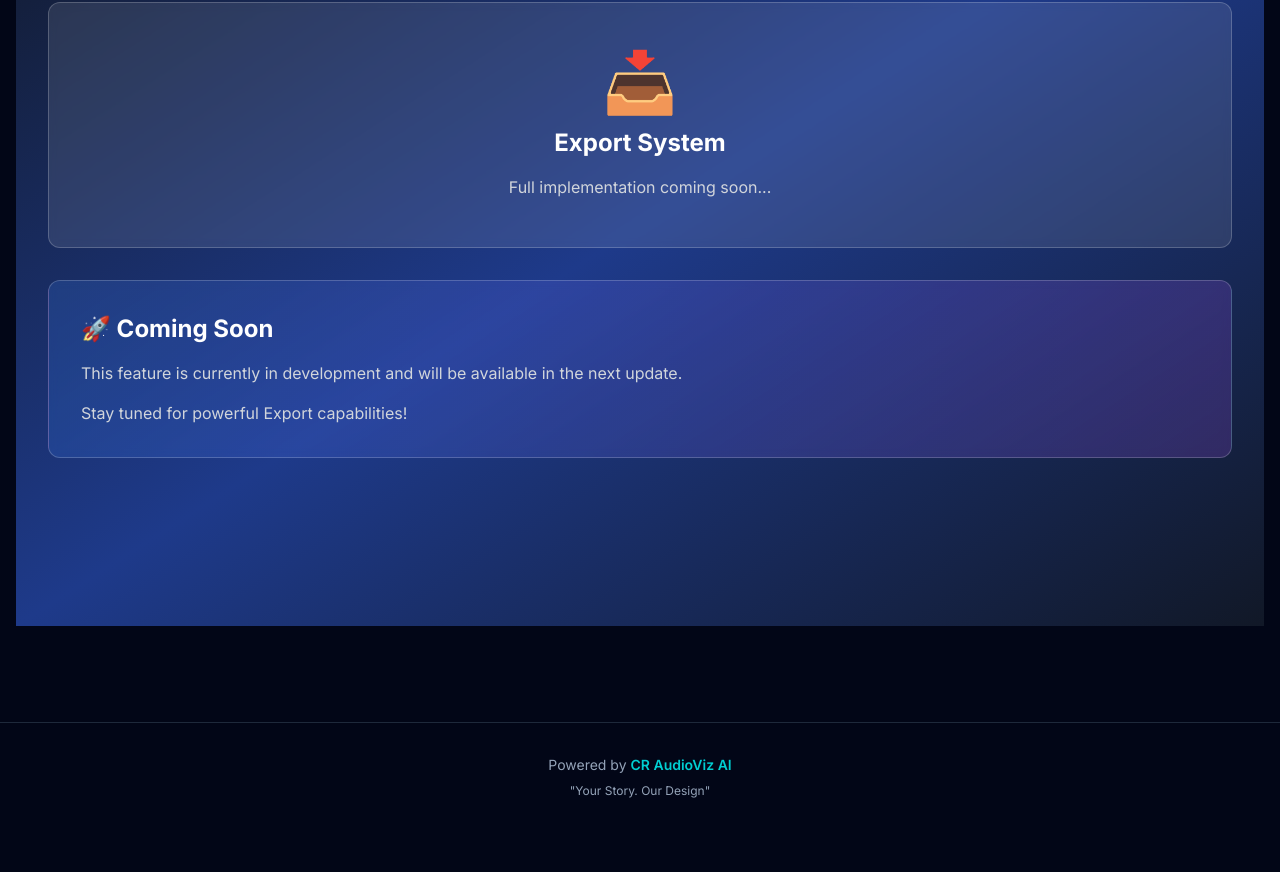
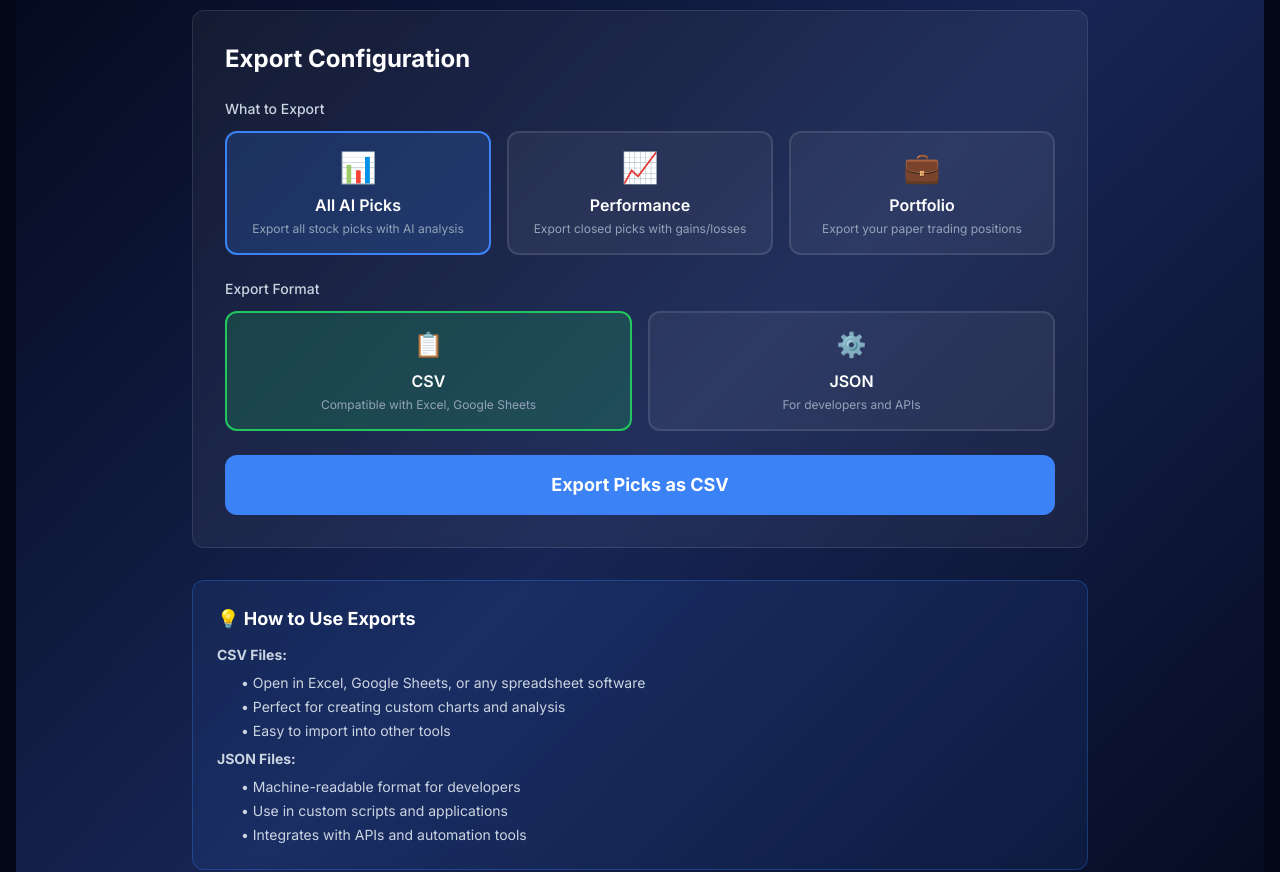
Before and after one commit to CR-AudioViz-AI/market-oracle-app, a Next.js app: page /export in a window 1280 px wide. Shown: the part 335-1207 px from the top of the page. Before the commit the page ends 1166 px from the top, so only its background shows below. Built offline with nearby package versions, Linux system fonts and the light colour scheme; no server answers.

Commit message:
Deploy: CSV/JSON export

```diff
--- a/app/export/page.tsx
+++ b/app/export/page.tsx
@@ -1,27 +1,277 @@
 'use client'
+
+import { useState, useEffect } from 'react'
+import { createClient } from '@supabase/supabase-js'
 import Link from 'next/link'
 
+const supabase = createClient(
+  process.env.NEXT_PUBLIC_SUPABASE_URL!,
+  process.env.NEXT_PUBLIC_SUPABASE_ANON_KEY!
+)
+
 export default function ExportPage() {
+  const [loading, setLoading] = useState(false)
+  const [exportType, setExportType] = useState<'picks' | 'performance' | 'portfolio'>('picks')
+  const [format, setFormat] = useState<'csv' | 'json'>('csv')
+
+  async function exportData() {
+    setLoading(true)
+
+    try {
+      let data: any[] = []
+      let filename = ''
+
+      if (exportType === 'picks') {
+        const { data: picks } = await supabase
+          .from('stock_picks')
+          .select('*')
+          .order('pick_date', { ascending: false })
+
+        data = picks || []
+        filename = `market-oracle-picks-${new Date().toISOString().split('T')[0]}`
+
+      } else if (exportType === 'performance') {
+        const { data: picks } = await supabase
+          .from('stock_picks')
+          .select('*')
+          .eq('status', 'CLOSED')
+
+        // Calculate performance metrics
+        data = (picks || []).map(pick => ({
+          symbol: pick.symbol,
+          ai_name: pick.ai_name,
+          entry_price: pick.entry_price,
+          exit_price: pick.exit_price,
+          gain_loss: pick.exit_price ? pick.exit_price - pick.entry_price : 0,
+          gain_loss_percent: pick.exit_price
+            ? ((pick.exit_price - pick.entry_price) / pick.entry_price) * 100
+            : 0,
+          pick_date: pick.pick_date,
+          exit_date: pick.exit_date,
+          confidence_score: pick.confidence_score
+        }))
+
+        filename = `market-oracle-performance-${new Date().toISOString().split('T')[0]}`
+
+      } else if (exportType === 'portfolio') {
+        const savedPortfolio = localStorage.getItem('paper_trading_portfolio')
+        if (savedPortfolio) {
+          const portfolio = JSON.parse(savedPortfolio)
+          data = portfolio.positions || []
+          filename = `market-oracle-portfolio-${new Date().toISOString().split('T')[0]}`
+        }
+      }
+
+      if (data.length === 0) {
+        alert('No data to export')
+        setLoading(false)
+        return
+      }
+
+      // Export based on format
+      if (format === 'csv') {
+        exportToCSV(data, filename)
+      } else {
+        exportToJSON(data, filename)
+      }
+
+    } catch (error) {
+      console.error('Export error:', error)
+      alert('Error exporting data')
+    } finally {
+      setLoading(false)
+    }
+  }
+
+  function exportToCSV(data: any[], filename: string) {
+    if (data.length === 0) return
+
+    // Get all keys from first object
+    const keys = Object.keys(data[0])
+
+    // Create CSV header
+    let csv = keys.join(',') + '\n'
+
+    // Add data rows
+    data.forEach(row => {
+      const values = keys.map(key => {
+        const value = row[key]
+        // Handle values with commas or quotes
+        if (typeof value === 'string' && (value.includes(',') || value.includes('"'))) {
+          return `"${value.replace(/"/g, '""')}"`
+        }
+        return value ?? ''
+      })
+      csv += values.join(',') + '\n'
+    })
+
+    // Download
+    const blob = new Blob([csv], { type: 'text/csv' })
+    const url = window.URL.createObjectURL(blob)
+    const a = document.createElement('a')
+    a.href = url
+    a.download = `${filename}.csv`
+    a.click()
+    window.URL.revokeObjectURL(url)
+  }
+
+  function exportToJSON(data: any[], filename: string) {
+    const json = JSON.stringify(data, null, 2)
+    const blob = new Blob([json], { type: 'application/json' })
+    const url = window.URL.createObjectURL(blob)
+    const a = document.createElement('a')
+    a.href = url
+    a.download = `${filename}.json`
+    a.click()
+    window.URL.revokeObjectURL(url)
+  }
+
   return (
-    <div className="min-h-screen bg-gradient-to-br from-gray-900 via-blue-900 to-gray-900 p-8">
-      <div className="max-w-7xl mx-auto">
-        <Link href="/" className="text-blue-400 hover:text-blue-300 mb-4 inline-block">
+    <div className="min-h-screen bg-gradient-to-br from-slate-950 via-blue-950 to-slate-950 text-white p-8">
+      <div className="max-w-4xl mx-auto">
+        <Link href="/" className="text-blue-400 hover:text-blue-300 mb-6 inline-block">
           ← Back to Dashboard
         </Link>
-        <h1 className="text-4xl font-bold text-white mb-2">Export</h1>
-        <p className="text-gray-300 mb-8">CSV/JSON data downloads</p>
 
-        <div className="bg-white/10 backdrop-blur-sm rounded-xl p-12 border border-white/20 text-center">
-          <div className="text-6xl mb-4">📥</div>
-          <div className="text-2xl font-bold text-white mb-4">Export System</div>
-          <div className="text-gray-300">Full implementation coming soon...</div>
+        <h1 className="text-4xl font-bold mb-2">💾 Export Data</h1>
+        <p className="text-slate-400 mb-8">
+          Download your data in CSV or JSON format
+        </p>
+
+        {/* Export Configuration */}
+        <div className="bg-white/5 backdrop-blur-sm rounded-xl p-8 border border-white/10 mb-8">
+          <h2 className="text-2xl font-bold mb-6">Export Configuration</h2>
+
+          <div className="space-y-6">
+            <div>
+              <label className="block text-sm font-medium text-slate-300 mb-3">
+                What to Export
+              </label>
+              <div className="grid grid-cols-1 md:grid-cols-3 gap-4">
+                <button
+                  onClick={() => setExportType('picks')}
+                  className={`p-4 rounded-xl border-2 transition ${
+                    exportType === 'picks'
+                      ? 'border-blue-500 bg-blue-500/20'
+                      : 'border-white/10 bg-white/5 hover:border-white/20'
+                  }`}
+                >
+                  <div className="text-3xl mb-2">📊</div>
+                  <div className="font-semibold">All AI Picks</div>
+                  <div className="text-xs text-slate-400 mt-1">
+                    Export all stock picks with AI analysis
+                  </div>
+                </button>
+
+                <button
+                  onClick={() => setExportType('performance')}
+                  className={`p-4 rounded-xl border-2 transition ${
+                    exportType === 'performance'
+                      ? 'border-blue-500 bg-blue-500/20'
+                      : 'border-white/10 bg-white/5 hover:border-white/20'
+                  }`}
+                >
+                  <div className="text-3xl mb-2">📈</div>
+                  <div className="font-semibold">Performance</div>
+                  <div className="text-xs text-slate-400 mt-1">
+                    Export closed picks with gains/losses
+                  </div>
+                </button>
+
+                <button
+                  onClick={() => setExportType('portfolio')}
+                  className={`p-4 rounded-xl border-2 transition ${
+                    exportType === 'portfolio'
+                      ? 'border-blue-500 bg-blue-500/20'
+                      : 'border-white/10 bg-white/5 hover:border-white/20'
+                  }`}
+                >
+                  <div className="text-3xl mb-2">💼</div>
+                  <div className="font-semibold">Portfolio</div>
+                  <div className="text-xs text-slate-400 mt-1">
+                    Export your paper trading positions
+                  </div>
+                </button>
+              </div>
+            </div>
+
+            <div>
+              <label className="block text-sm font-medium text-slate-300 mb-3">
+                Export Format
+              </label>
+              <div className="grid grid-cols-2 gap-4">
+                <button
+                  onClick={() => setFormat('csv')}
+                  className={`p-4 rounded-xl border-2 transition ${
+                    format === 'csv'
+                      ? 'border-green-500 bg-green-500/20'
+                      : 'border-white/10 bg-white/5 hover:border-white/20'
+                  }`}
+                >
+                  <div className="text-2xl mb-2">📋</div>
+                  <div className="font-semibold">CSV</div>
+                  <div className="text-xs text-slate-400 mt-1">
+                    Compatible with Excel, Google Sheets
+                  </div>
+                </button>
+
+                <button
+                  onClick={() => setFormat('json')}
+                  className={`p-4 rounded-xl border-2 transition ${
+                    format === 'json'
+                      ? 'border-green-500 bg-green-500/20'
+                      : 'border-white/10 bg-white/5 hover:border-white/20'
+                  }`}
+                >
+                  <div className="text-2xl mb-2">⚙️</div>
+                  <div className="font-semibold">JSON</div>
+                  <div className="text-xs text-slate-400 mt-1">
+                    For developers and APIs
+                  </div>
+                </button>
+              </div>
+            </div>
+
+            <button
+              onClick={exportData}
+              disabled={loading}
+              className="w-full py-4 bg-blue-500 hover:bg-blue-600 disabled:bg-slate-600 text-white font-bold rounded-xl transition text-lg"
+            >
+              {loading ? 'Exporting...' : `Export ${exportType.charAt(0).toUpperCase() + exportType.slice(1)} as ${format.toUpperCase()}`}
+            </button>
+          </div>
         </div>
 
-        <div className="mt-8 bg-gradient-to-r from-blue-500/20 to-purple-500/20 backdrop-blur-sm rounded-xl p-8 border border-white/20">
-          <h2 className="text-2xl font-bold text-white mb-4">🚀 Coming Soon</h2>
-          <div className="text-gray-300">
-            <p>This feature is currently in development and will be available in the next update.</p>
-            <p className="mt-4">Stay tuned for powerful Export capabilities!</p>
+        {/* Instructions */}
+        <div className="bg-blue-500/10 backdrop-blur-sm rounded-xl p-6 border border-blue-500/30">
+          <h3 className="font-bold text-lg mb-3">💡 How to Use Exports</h3>
+          <div className="space-y-2 text-sm text-slate-300">
+            <p><strong>CSV Files:</strong></p>
+            <ul className="ml-6 space-y-1">
+              <li>• Open in Excel, Google Sheets, or any spreadsheet software</li>
+              <li>• Perfect for creating custom charts and analysis</li>
+              <li>• Easy to import into other tools</li>
+            </ul>
+
+            <p className="mt-3"><strong>JSON Files:</strong></p>
+            <ul className="ml-6 space-y-1">
+              <li>• Machine-readable format for developers</li>
+              <li>• Use in custom scripts and applications</li>
+              <li>• Integrates with APIs and automation tools</li>
+            </ul>
+          </div>
+        </div>
+
+        {/* Coming Soon */}
+        <div className="mt-8 bg-gradient-to-r from-purple-500/10 to-pink-500/10 backdrop-blur-sm rounded-xl p-6 border border-purple-500/30">
+          <h3 className="font-bold text-lg mb-3">🚀 Coming Soon</h3>
+          <div className="grid md:grid-cols-2 gap-3 text-sm text-slate-300">
+            <div>✨ Excel (.xlsx) format</div>
+            <div>✨ PDF reports with charts</div>
+            <div>✨ Scheduled exports</div>
+            <div>✨ Email delivery</div>
+            <div>✨ Custom date ranges</div>
+            <div>✨ Advanced filters</div>
           </div>
         </div>
       </div>
```
